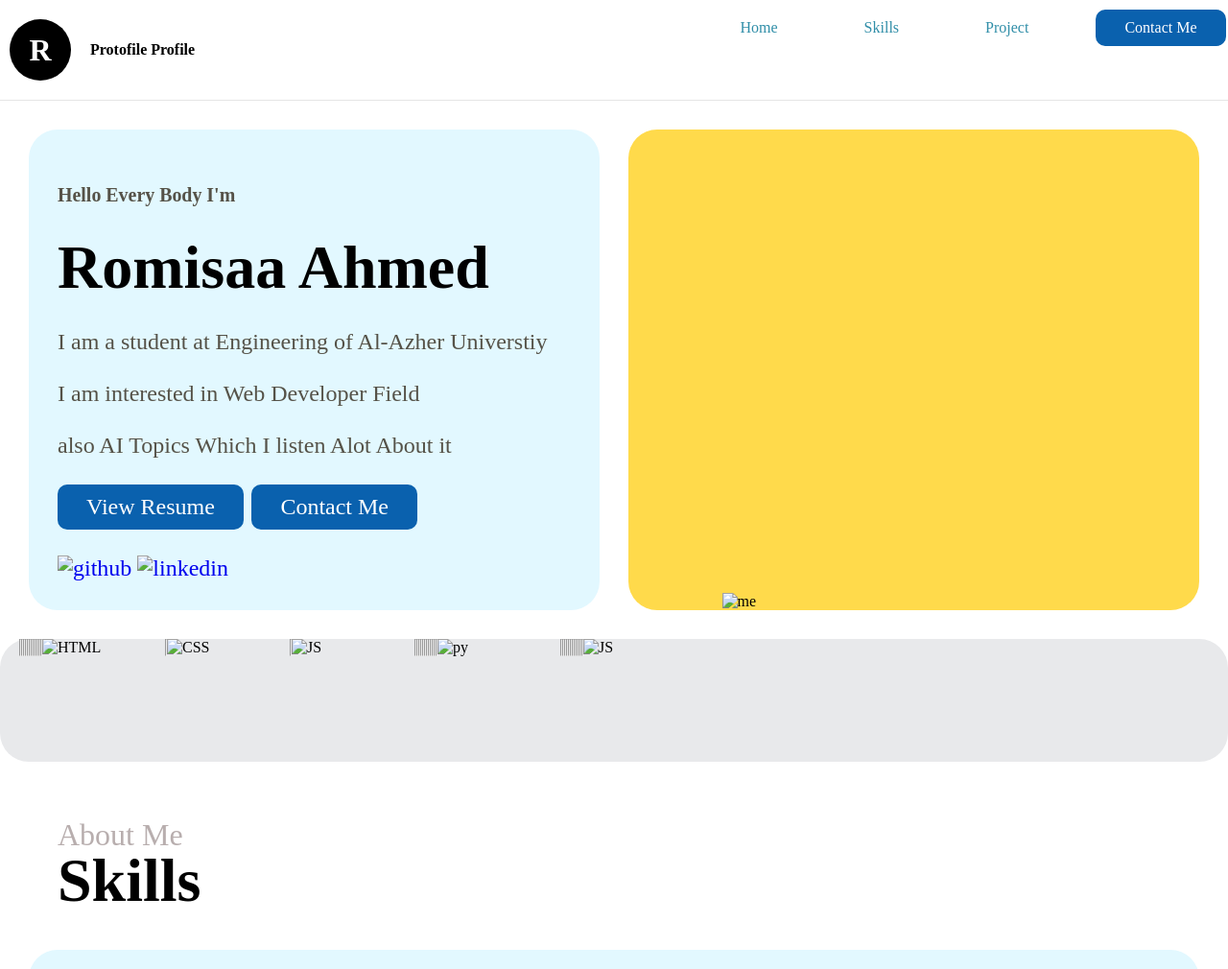
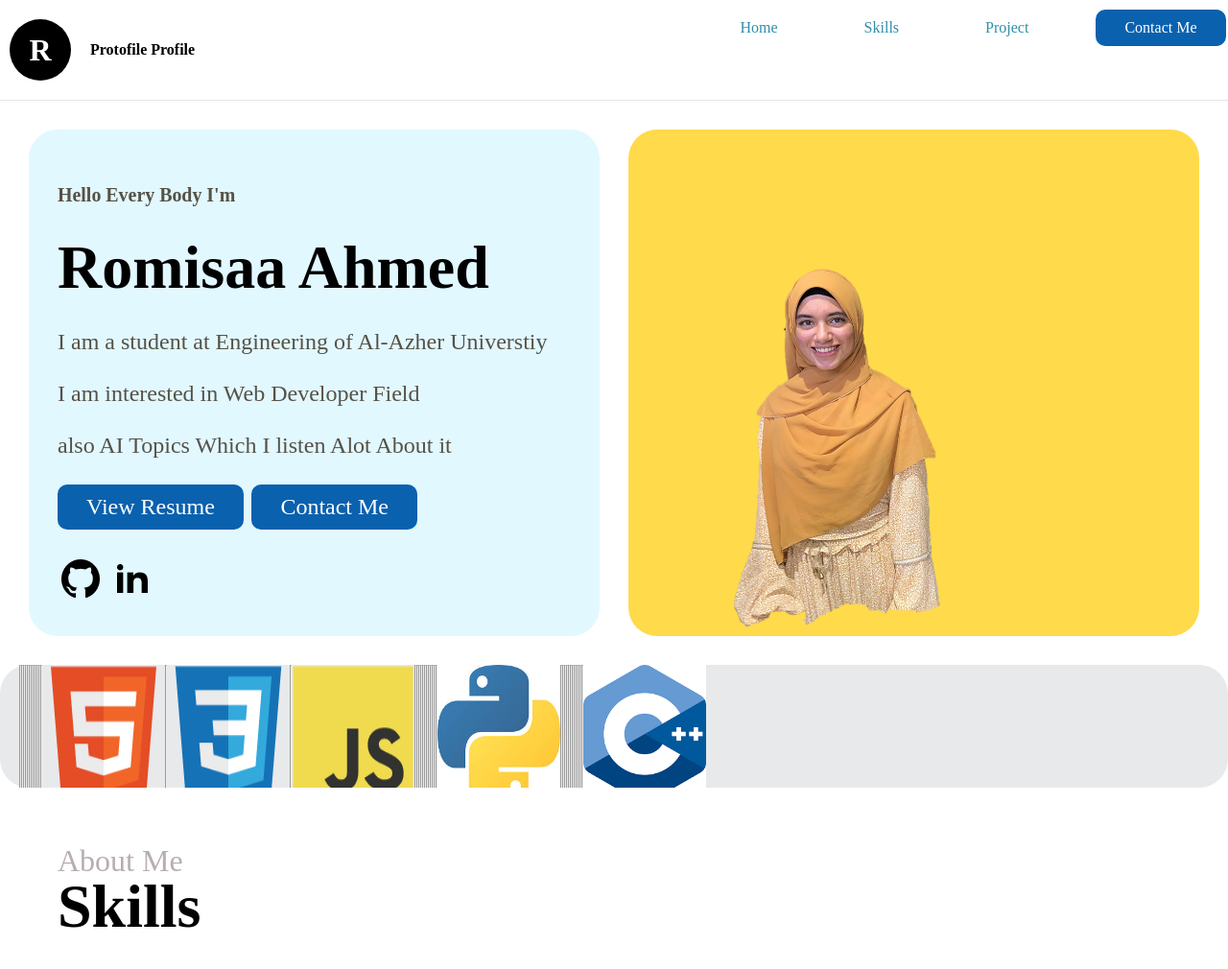
Before and after one commit to romisaa123/new-project, a plain HTML site: page pages/test.html in a window 1280 px wide. Shown: the top 1010 px of the page at 96% size. Drawn offline with Linux system fonts and the light colour scheme; the site is published under a folder, as on GitHub Pages, so addresses that start at the root find nothing; a web font is replaced by a local one.

Commit message:
ya allah

```diff
--- a/pages/test.html
+++ b/pages/test.html
@@ -74,28 +74,28 @@
                 <br>
                 <div class="social">
                     <a href="#">
-                        <img src="/photos/github.png" alt="github" width="48"/>
+                        <img src="../photos/github.png" alt="github" width="48"/>
                     </a>
 
 
                     <a href="#">
-                        <img src="/photos/linkedin.png" alt="linkedin" width="48"/>
+                        <img src="../photos/linkedin.png" alt="linkedin" width="48"/>
                     </a>
                 </div>
             </div>
             <div class="hy">
-                <img src="/photos/me.png" alt="me" width="400"/>
+                <img src="../photos/me.png" alt="me" width="400"/>
             </div>
         </section>
         <div class="logos">
             <div class="marquee">
                 <div class="track">
                     <hr><hr><hr><hr><hr><hr><hr><hr><hr><hr><hr><hr>
-                    <img src="/photos/html.png" alt="HTML" width="128"><hr>
-                    <img src="/photos/css.png" alt="CSS" width="128"><hr>
-                    <img src="/photos/javascript.png" alt="JS" width="128"><hr><hr><hr><hr><hr><hr><hr><hr><hr><hr><hr><hr>
-                    <img src="/photos/download.jpg" alt="py" width="128"><hr><hr><hr><hr><hr><hr><hr><hr><hr><hr><hr><hr>
-                    <img src="/photos/download.png" alt="JS" width="128">
+                    <img src="../photos/html.png" alt="HTML" width="128"><hr>
+                    <img src="../photos/css.png" alt="CSS" width="128"><hr>
+                    <img src="../photos/javascript.png" alt="JS" width="128"><hr><hr><hr><hr><hr><hr><hr><hr><hr><hr><hr><hr>
+                    <img src="../photos/download.jpg" alt="py" width="128"><hr><hr><hr><hr><hr><hr><hr><hr><hr><hr><hr><hr>
+                    <img src="../photos/download.png" alt="JS" width="128">
 
 
                 </div>
@@ -139,7 +139,7 @@
                     <img src="/image/Screenshot 2025-07-20 081902.png" alt="" width="300">
                 </div> -->
                  <div class="bento-item">
-                    <img src="/photos/pro.png" alt="">
+                    <img src="../photos/pro.png" alt="">
                 </div>
 
             </div>
--- a/style.css
+++ b/style.css
@@ -20,7 +20,7 @@ html{
     width:100%;
     height: 100vh;
     /* background-color: rgb(22, 23, 24); */
-    background-image: url('image/licensed-image.jpg');
+    background-image: url('photos/licensed-image.jpg');
     display: flex;
     justify-content: center;
     align-items: center;
```
